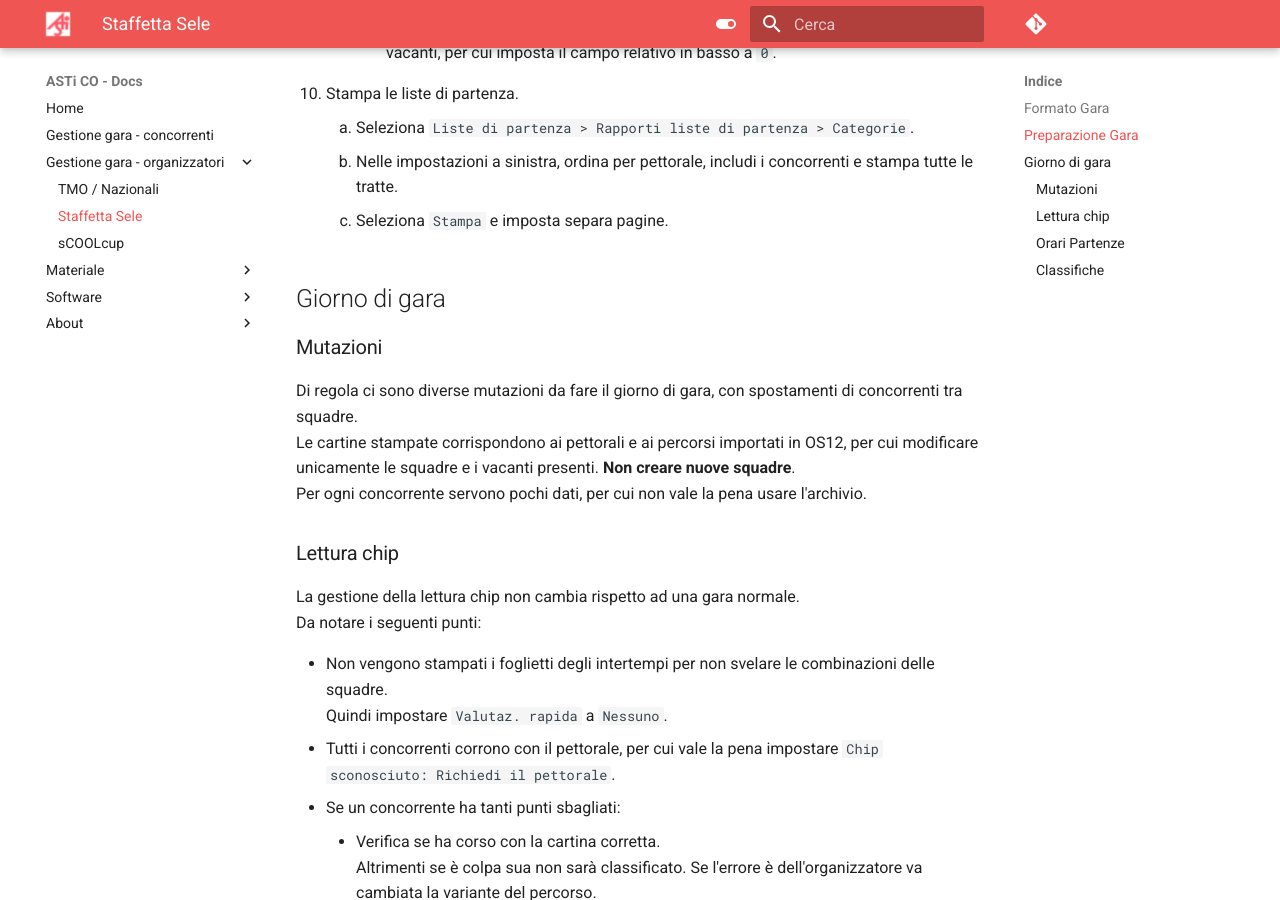
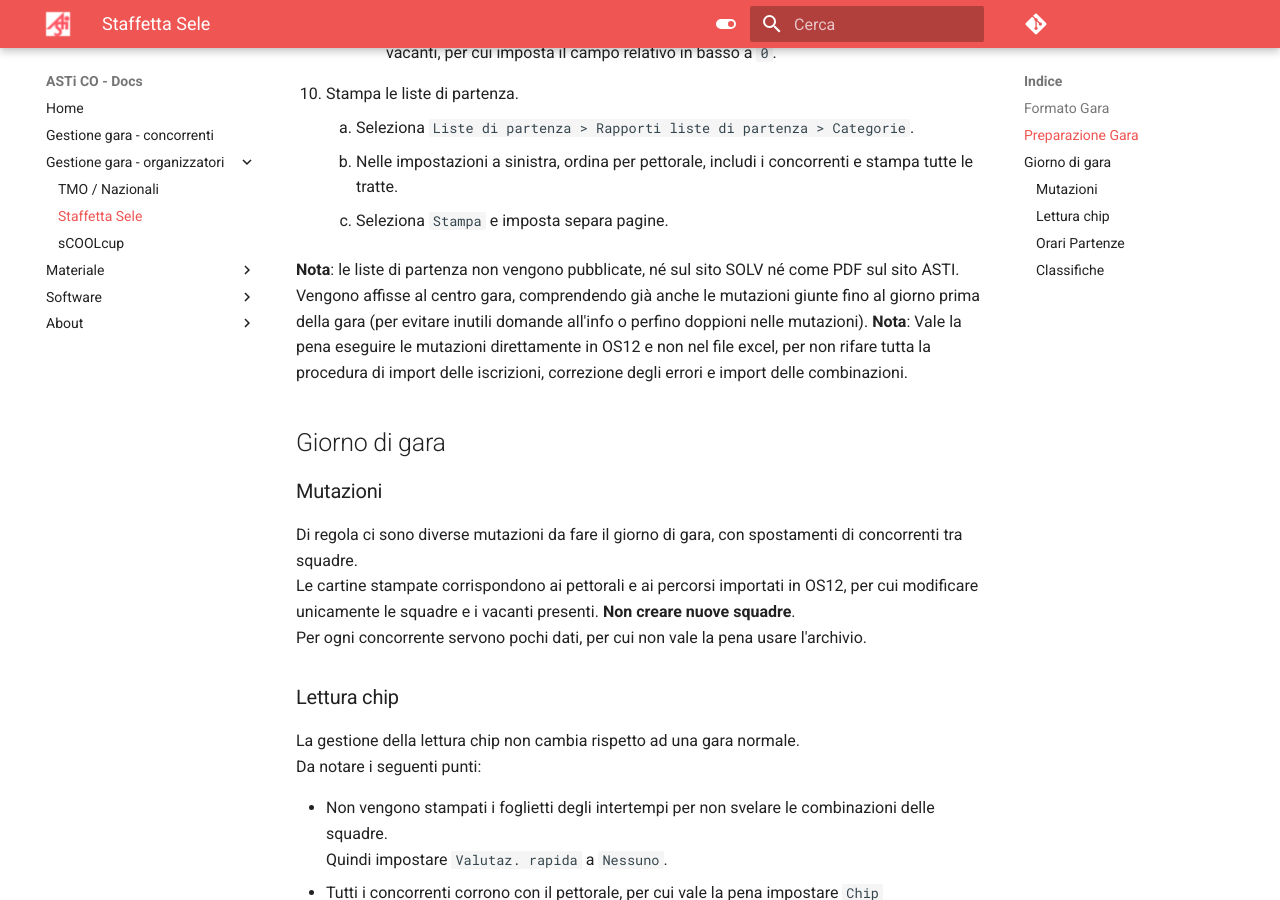
Before and after one commit to asti-co/doc, an MkDocs documentation site: the page built from docs/gestione_gara_org/staffetta_sele.md, in a window 1280 px wide and 900 px high, scrolled down 5604 px. Built offline with MkDocs 1.6.1 and Material for MkDocs 9.7.7, drawn with Linux system fonts in a browser that asks for light colours; comment, search, counter and statistics services are not loaded.

Commit message:
Aggiunto chiarimenti per staffetta sele

```diff
--- a/docs/gestione_gara_org/staffetta_sele.md
+++ b/docs/gestione_gara_org/staffetta_sele.md
@@ -156,6 +156,9 @@ In OL-Staffel OS12:
     1. Nelle impostazioni a sinistra, ordina per pettorale, includi i concorrenti e stampa tutte le tratte.
     1. Seleziona `Stampa` e imposta separa pagine.
 
+**Nota**: le liste di partenza non vengono pubblicate, né sul sito SOLV né come PDF sul sito ASTI. Vengono affisse al centro gara, comprendendo già anche le mutazioni giunte fino al giorno prima della gara (per evitare inutili domande all'info o perfino doppioni nelle mutazioni).
+**Nota**: Vale la pena eseguire le mutazioni direttamente in OS12 e non nel file excel, per non rifare tutta la procedura di import delle iscrizioni, correzione degli errori e import delle combinazioni.
+
 ## Giorno di gara
 
 ### Mutazioni
```
